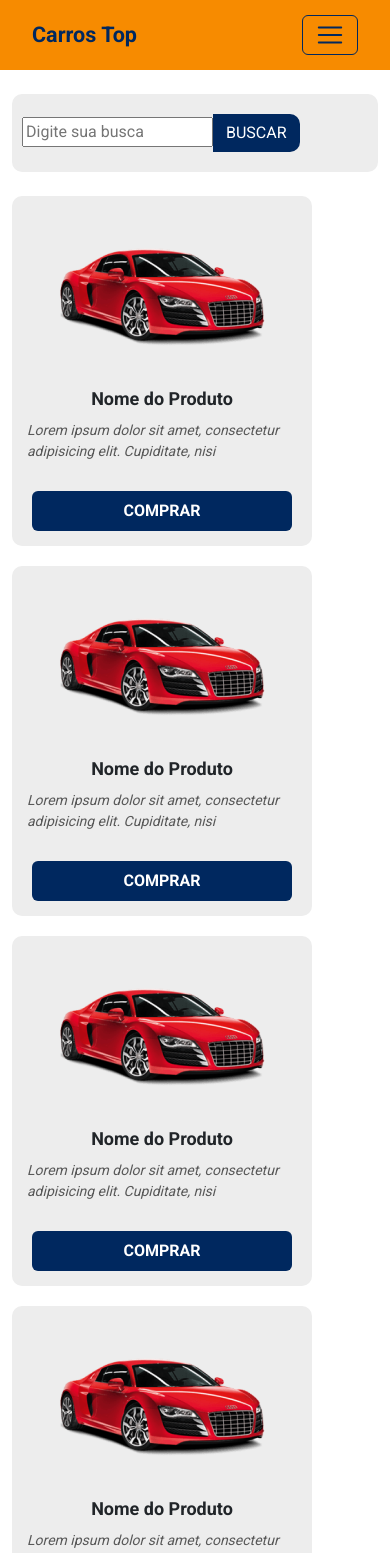
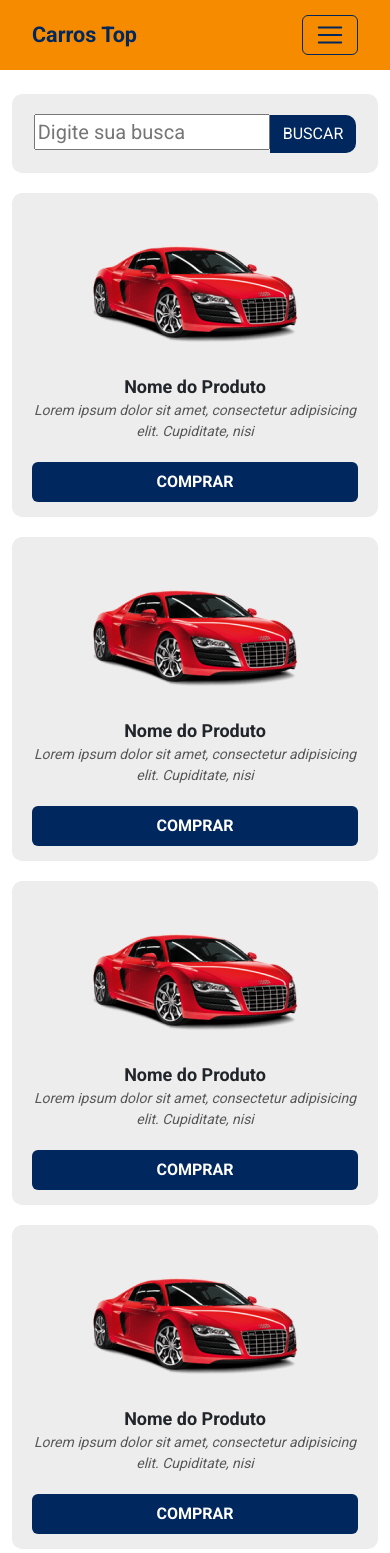
Before and after one commit to juliopedroso/devsuperior-frontend-bootcamp-desafio, a React (Create React App) app: page / in a window 390 px wide. Shown: the top 1553 px of the page. Built offline with nearby package versions, Linux system fonts and the light colour scheme.

Commit message:
created catalog container content and added style breakpoints.

```diff
--- a/src/pages/Catalog/index.tsx
+++ b/src/pages/Catalog/index.tsx
@@ -7,43 +7,46 @@
 
 
         <div className="home-container">
+            <div className="home-container-content">
+
                 <div className="container my-4">
+                    <div className="row">
+                        <div className="col-sm-12">
                             <div className="search-bar-container">
-
-
                                 <form className="form-inline">
                                     <label>
                                         <input type="text" name="name" placeholder="Digite sua busca" />
                                     </label>
-                        <input className= "search-btn btn" type="submit" value="BUSCAR" />
+                                    <input className="search-btn btn" type="submit" value="BUSCAR" />
                                 </form>
-
+                            </div>
                         </div>
                     </div>
 
-            <div className="container my-4">
-
                     <div className="row">
-                    <div className="col-sm-6 col-lg-4 col-xl-3">
+                        <div className="col-sm-6 col-lg-4">
                             <ProductCard />
                         </div>
-                    <div className="col-sm-6 col-lg-4 col-xl-3">
+                        <div className="col-sm-6 col-lg-4 ">
                             <ProductCard />
                         </div>
 
-                    <div className="col-sm-6 col-lg-4 col-xl-3">
+                        <div className="col-sm-6 col-lg-4">
                             <ProductCard />
                         </div>
 
-                    <div className="col-sm-6 col-lg-4 col-xl-3">
+                        <div className="col-sm-6 col-lg-4">
                             <ProductCard />
                         </div>
 
-                    <div className="col-sm-6 col-lg-4 col-xl-3">
+                        <div className="col-sm-6 col-lg-4">
                             <ProductCard />
                         </div>
 
-                    <div className="col-sm-6 col-lg-4 col-xl-3">
+                        <div className="col-sm-6 col-lg-4">
+                            <ProductCard />
+                        </div>
+                        <div className="col-sm-6 col-lg-4">
                             <ProductCard />
                         </div>
 
@@ -51,6 +54,7 @@
 
                 </div>
             </div>
+        </div>
     );
 
 }
--- a/src/pages/Catalog/styles.css
+++ b/src/pages/Catalog/styles.css
@@ -1,7 +1,23 @@
+.home-container{
+    display: flex;
+    flex-direction: column;
+    text-align: center;
+    align-items: center;
+}
+.home-container-content{
+    display: flex;
+    flex-direction: column;
+    font-size: 20px;
+    gap: 20px;
+    width: 100%;
+    max-width: 980px;
+}
+
 .search-bar-container {
     padding: 20px 10px 20px 10px;
     background-color: #EDEDED;
     border-radius: 10px;
+    margin-bottom:20px;
 }
 
 .search-btn{
--- a/src/pages/ProductCard/styles.css
+++ b/src/pages/ProductCard/styles.css
@@ -1,3 +1,5 @@
+
+
 .product-card{
     display: flex;
     flex-direction: column;
@@ -6,8 +8,7 @@
     margin-bottom:20px;
     background-color: #EDEDED;
     border-radius: 10px;
-    width: 300px;
-    height: 350px;
+
 
 }
 
```
Lines whose indentation alone changed are shown as unchanged.
